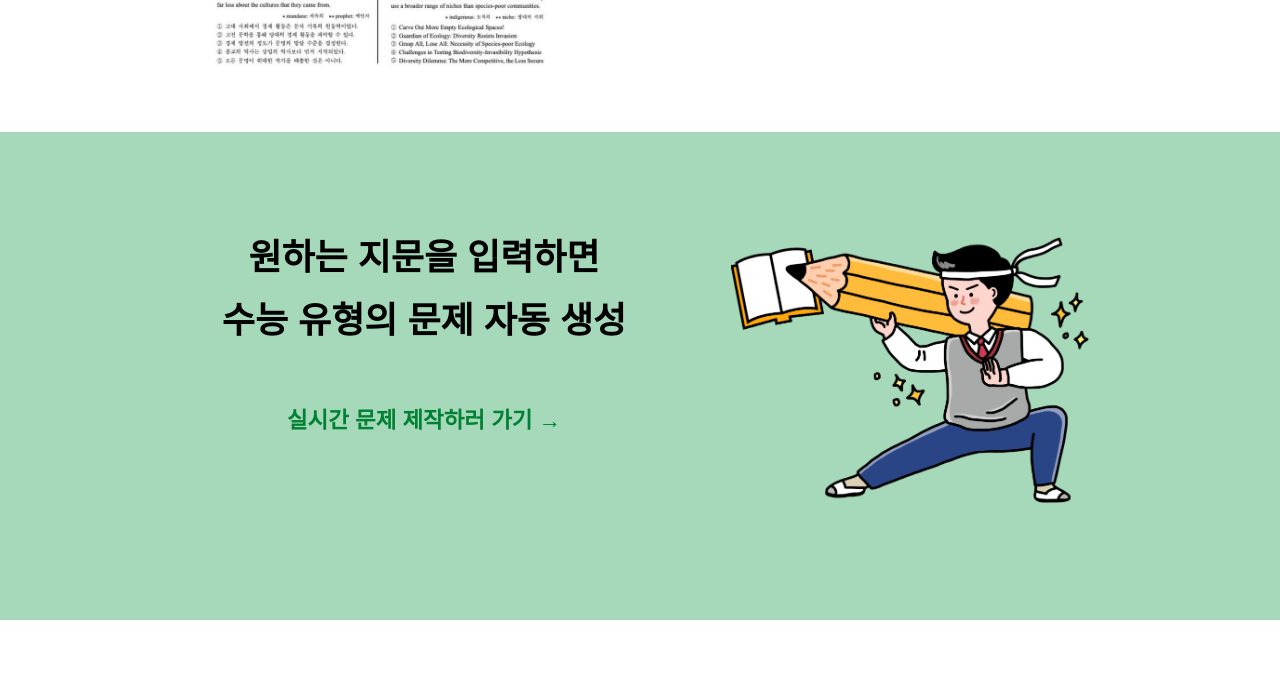
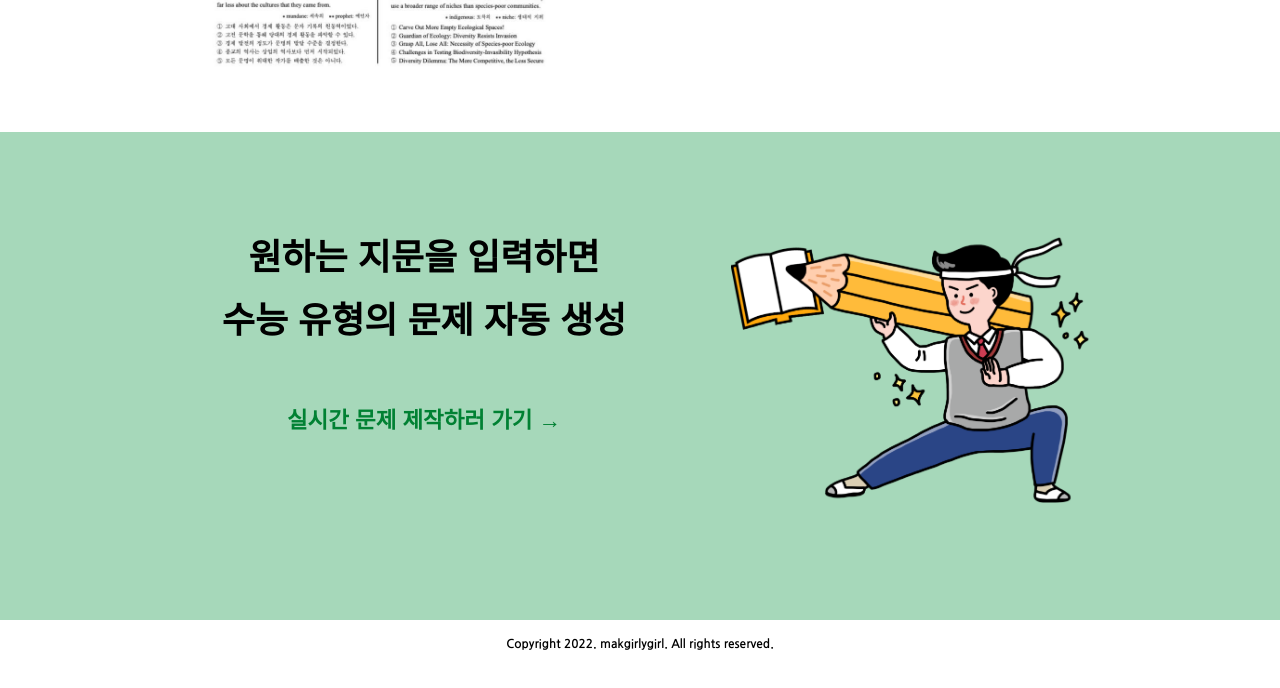
Before and after one commit to makgirlygirl/grad-frontend, a React (Create React App) app: page / in a window 1280 px wide. Shown: the part 1422-2110 px from the top of the page. Built offline with nearby package versions, Linux system fonts and the light colour scheme; a web font is replaced by a local one.

Commit message:
[#53] footer 추가

```diff
--- a/src/pages/MainPage.js
+++ b/src/pages/MainPage.js
@@ -42,7 +42,7 @@ const MainPage = () => {
             </div>
             <MainImg src={MainImage2}/>
           </MainContent3>
-          <MainContent4/>
+          <Footer>Copyright 2022. makgirlygirl. All rights reserved.</Footer>
       </Wrapper>
 
     )
@@ -95,17 +95,13 @@ const MainPage = () => {
       display: inline-block;
     }
   `;
-  const MainContent4 = styled.div`
+  const Footer = styled.div`
     width: 100%;
-    min-height: 60vh;
-    display: flex;
-    background: white;
-    font-size: 50px;
-    padding: 10%;
-    @media (max-width: 850px) {
-      display: inline-block;
-      text-align: center;
-    }
+    min-height: 5vh;
+    padding: 1rem;
+    text-align: center;
+    font-family: 'Nanum Gothic', sans-serif;
+    font-size: 12px;
   `;
   const MainImg = styled.img`
     width: 23rem;
```
